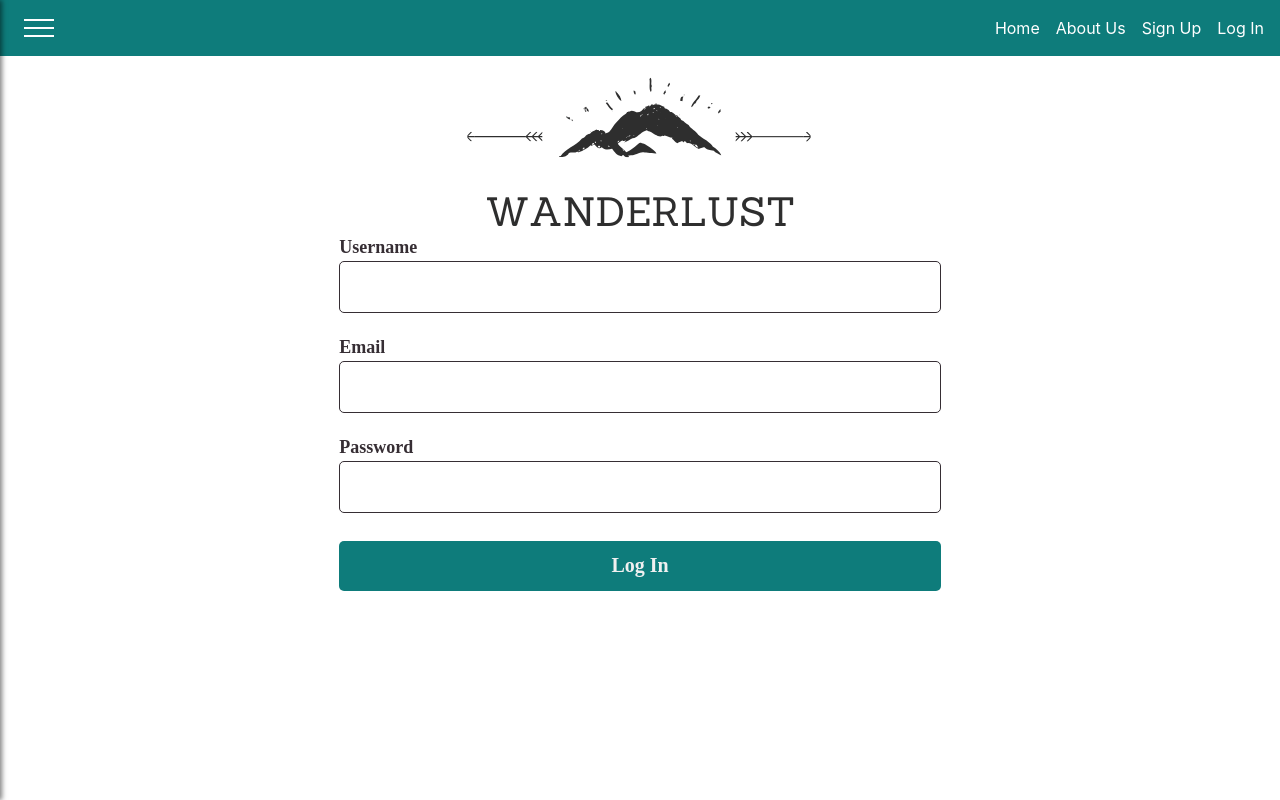
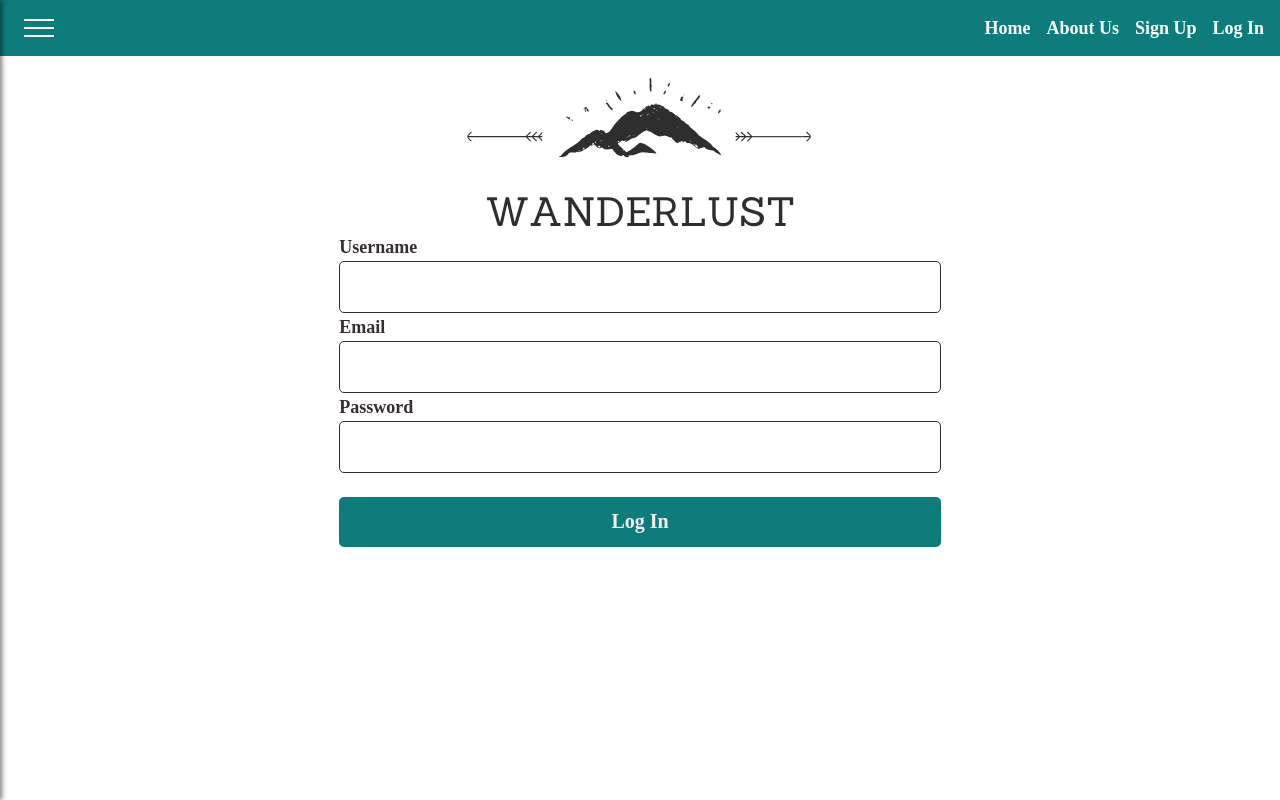
Before and after one commit to viewgo/Front-End-1, a React (Create React App) app: page /login in a window 1280 px wide. Built offline with nearby package versions, Linux system fonts and the light colour scheme.

Commit message:
Adjusted register page spacing

```diff
--- a/src/App.css
+++ b/src/App.css
@@ -3,6 +3,8 @@
 }
 
 .main__header {
+  position: sticky;
+  top: 0;
   background-color: #0e7c7b;
   width: 100%;
   height: 56px;
@@ -26,6 +28,16 @@
 
 .nav__items li {
   padding: 0 0.5rem;
+
+  /* Poppins Semibold 18 */
+  font-family: Poppins;
+  font-style: normal;
+  font-weight: 600;
+  font-size: 18px;
+  line-height: 157.97%;
+  /* or 28px */
+
+  color: #ffffff;
 }
 
 .nav__items a {
--- a/src/styles/register.js
+++ b/src/styles/register.js
@@ -16,6 +16,9 @@ export const RegisterPage = styled.div`
   }
 
   h2 {
+
+    margin-bottom: 13px;
+
     font-family: Poppins;
     font-style: normal;
     font-weight: 600;
@@ -57,7 +60,7 @@ export const RegisterPage = styled.div`
     .form-input {
       display: flex;
       flex-flow: column;
-      height: 100px;
+      height: 80px;
     }
 
     input {
@@ -78,8 +81,8 @@ export const RegisterPage = styled.div`
       /* identical to box height, or 28px */
 
       padding-left: 16px;
-      padding-top: 11px;
-      padding-bottom: 12px;
+      padding-top: 5px;
+      padding-bottom: 5px;
 
       @media (max-width: 768px) {
         margin-bottom: 12px;
@@ -182,7 +185,7 @@ export const Button = styled.button`
   background: #0e7c7b;
   border: 0;
   border-radius: 5px;
-  margin-top: 8px;
+  margin-top: 24px;
   padding: 6px;
 
   font-family: Poppins;
@@ -209,4 +212,8 @@ export const DisabledButton = styled(Button)`
   /* Thunder */
 
   color: #362e34;
+
+  :hover{
+    cursor: default;
+  }
 `;
```
Lines whose indentation alone changed are shown as unchanged.
